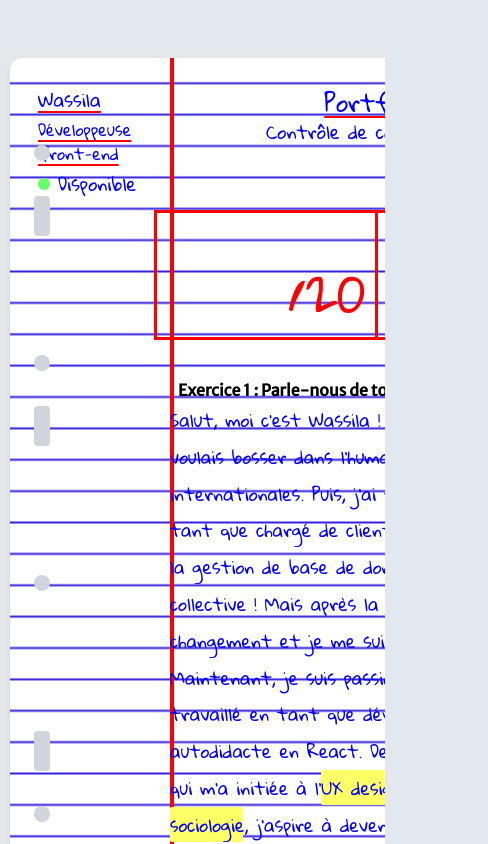
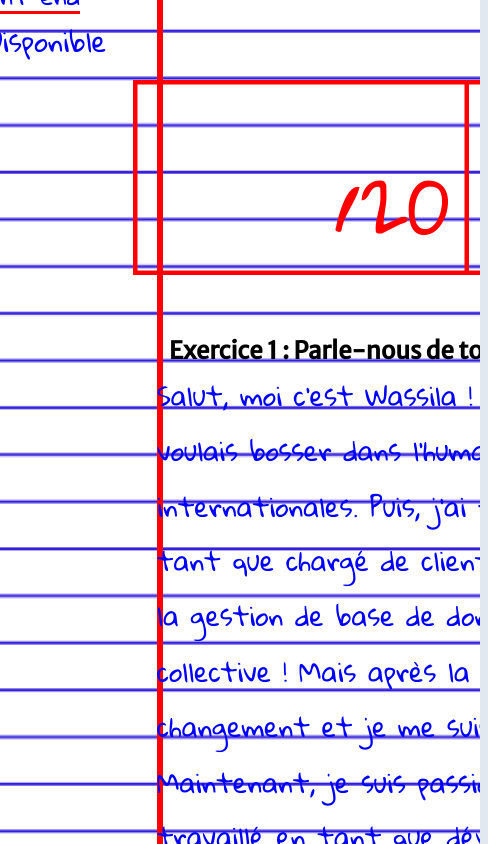
Before and after one commit to LaWass1864/autodit-react, a React (Create React App) app: page / in a window 390 px wide. Both pictures are taken after a click on the button "Entrer". Shown: the top 844 px of the page, 488 px wide, since content can reach past the window. Built offline with nearby package versions, Linux system fonts and the light colour scheme.

Commit message:
test responsive

```diff
--- a/src/index.css
+++ b/src/index.css
@@ -568,9 +568,7 @@ button:hover {
 }
 
 /* responsive de paper */
-
-/* src/components/Paper.css */
-
+/* Styles généraux */
 .paper-container {
   width: 100%;
   max-width: 1280px;
@@ -587,6 +585,7 @@ button:hover {
   box-sizing: border-box;
 }
 
+/* Agrandir la feuille sur les petits écrans */
 @media (max-width: 1024px) {
   .paper-container {
     max-width: 900px;
@@ -600,8 +599,9 @@ button:hover {
 
 @media (max-width: 768px) {
   .paper-container {
-    max-width: 600px;
+    max-width: 100%;
     padding: 10px;
+    transform: scale(1.2); /* Agrandir la feuille */
   }
 
   .slick-slide {
@@ -613,6 +613,7 @@ button:hover {
   .paper-container {
     max-width: 100%;
     padding: 5px;
+    transform: scale(1.5); /* Agrandir la feuille encore plus */
   }
 
   .slick-slide {
```
